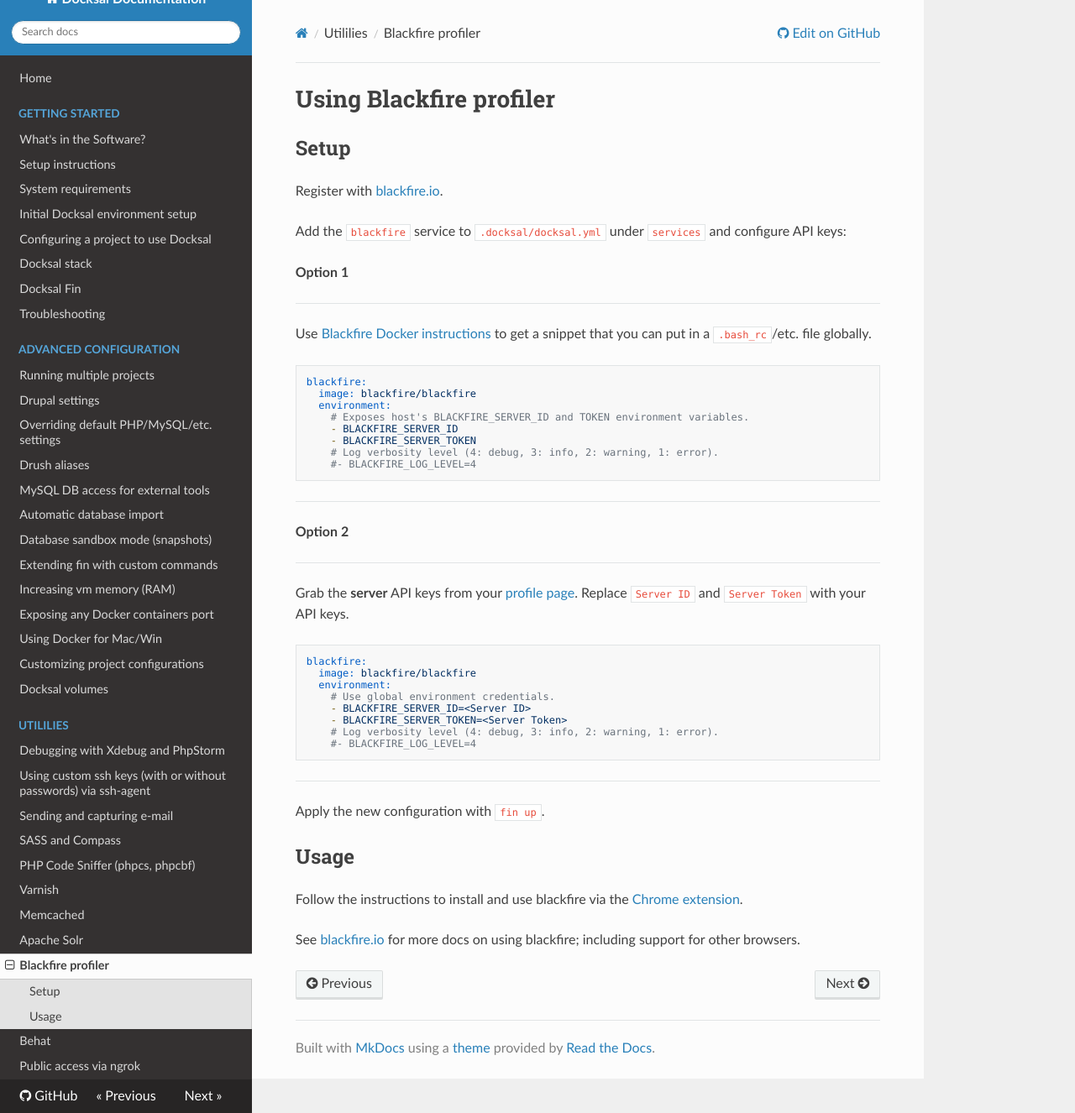
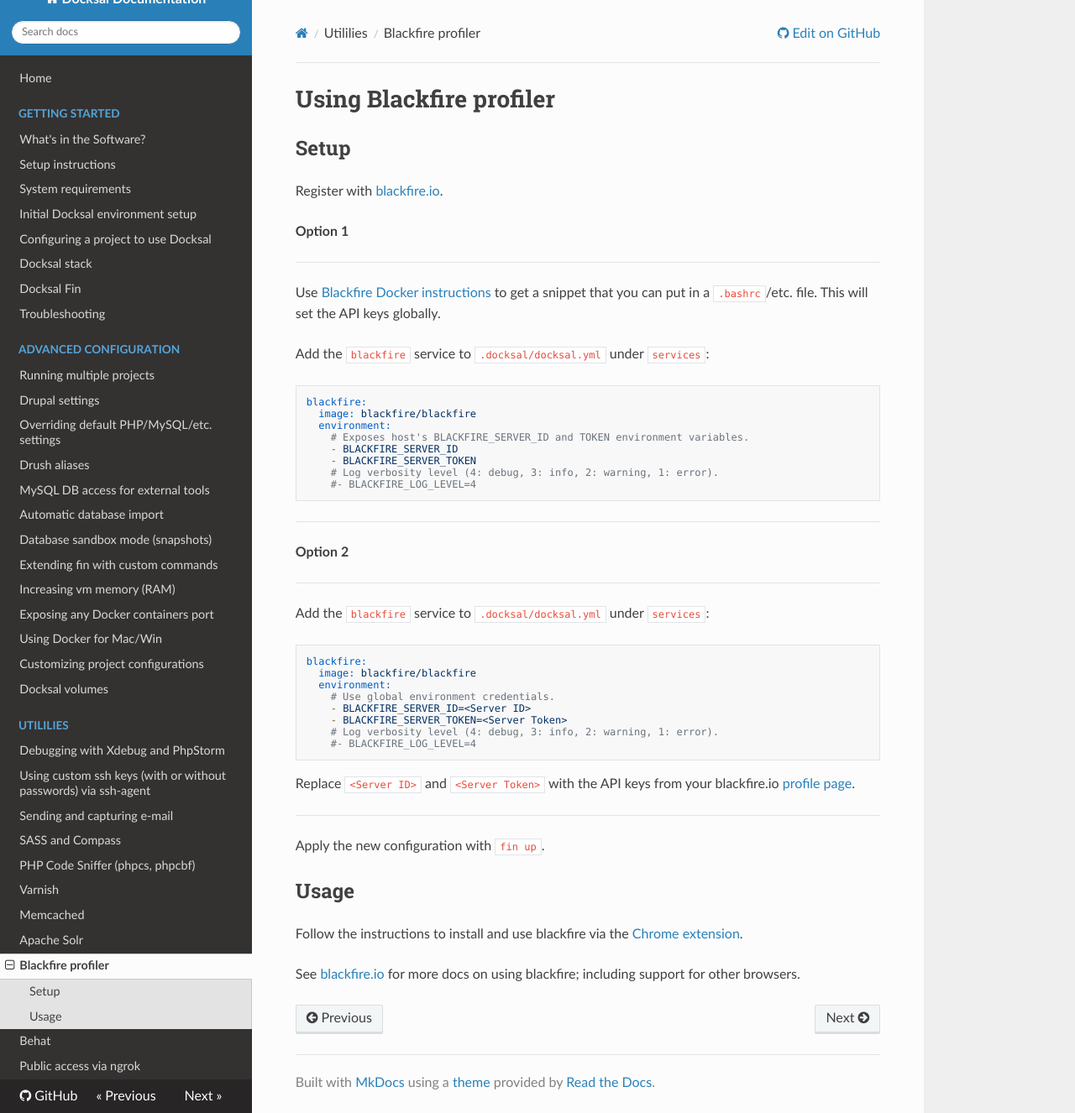
Before and after one commit to docksal/docksal, an MkDocs documentation site: the page built from docs/blackfire.md, in a window 1280 px wide and 1326 px high. Shown: the whole window at 84% size. Built offline with MkDocs 1.6.1, drawn with Linux system fonts in a browser that asks for light colours; nearby versions of some CDN libraries; old or Windows-style settings are respelled for this version of MkDocs.

Commit message:
Updates to blackfire.md docs

````diff
--- a/docs/blackfire.md
+++ b/docs/blackfire.md
@@ -4,13 +4,14 @@
 
 Register with [blackfire.io](https://blackfire.io/signup).
 
-Add the `blackfire` service to `.docksal/docksal.yml` under `services` and configure API keys:
-
 **Option 1**
 
 ---
+
 Use [Blackfire Docker instructions](https://blackfire.io/docs/integrations/docker) to get a snippet
-that you can put in a `.bash_rc`/etc. file globally.
+that you can put in a `.bashrc`/etc. file. This will set the API keys globally.
+
+Add the `blackfire` service to `.docksal/docksal.yml` under `services`:
 
 ```yaml
 blackfire:
@@ -22,13 +23,14 @@ blackfire:
     # Log verbosity level (4: debug, 3: info, 2: warning, 1: error).
     #- BLACKFIRE_LOG_LEVEL=4
 ```
+
 ---
 
 **Option 2**
 
 ---
-Grab the **server** API keys from your [profile page](https://blackfire.io/account).
-Replace `Server ID` and `Server Token` with your API keys.
+
+Add the `blackfire` service to `.docksal/docksal.yml` under `services`:
 
 ```yaml
 blackfire:
@@ -40,6 +42,9 @@ blackfire:
     # Log verbosity level (4: debug, 3: info, 2: warning, 1: error).
     #- BLACKFIRE_LOG_LEVEL=4
 ```
+
+Replace `<Server ID>` and `<Server Token>` with the API keys from your blackfire.io [profile page](https://blackfire.io/account).
+
 ---
 
 Apply the new configuration with `fin up`.
````
